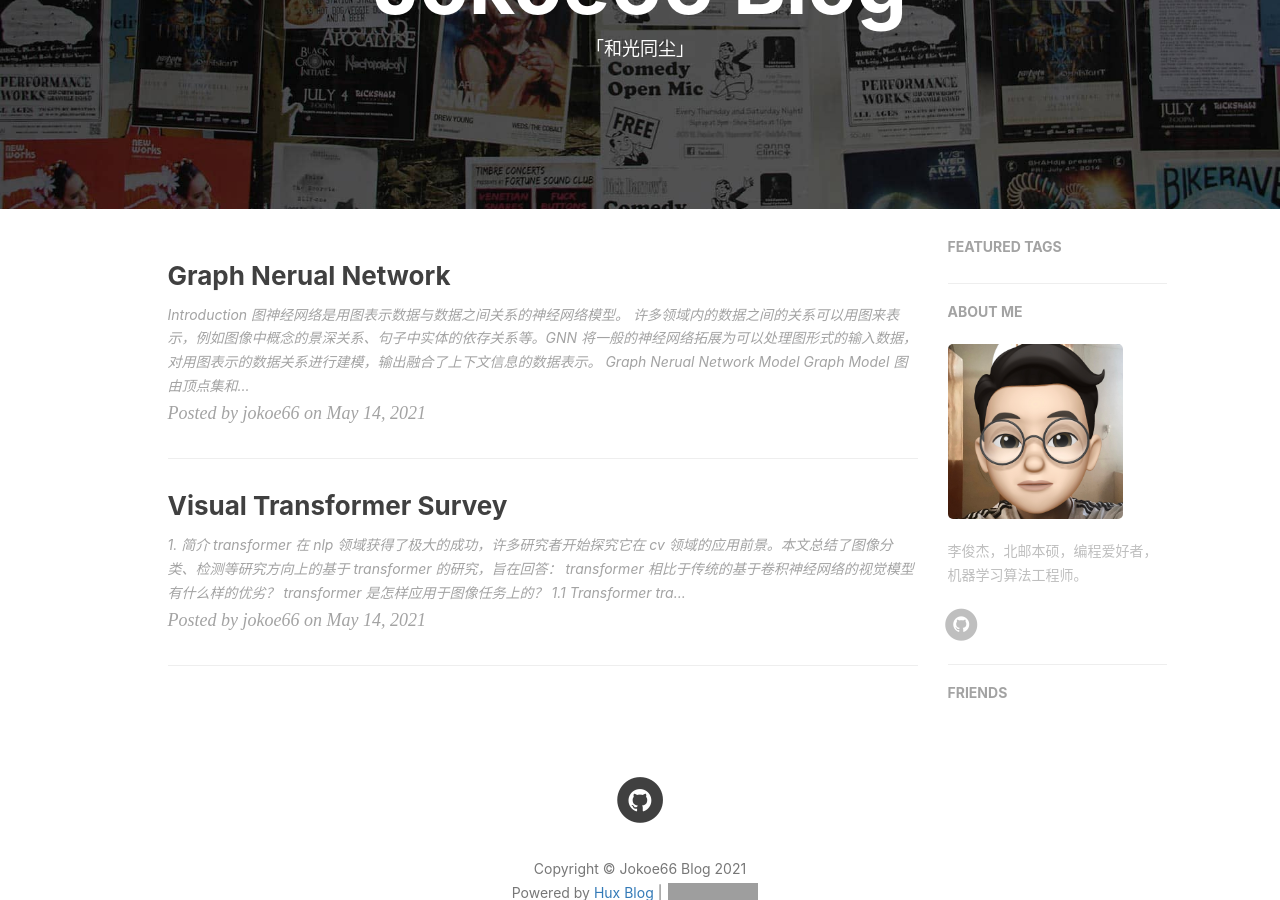
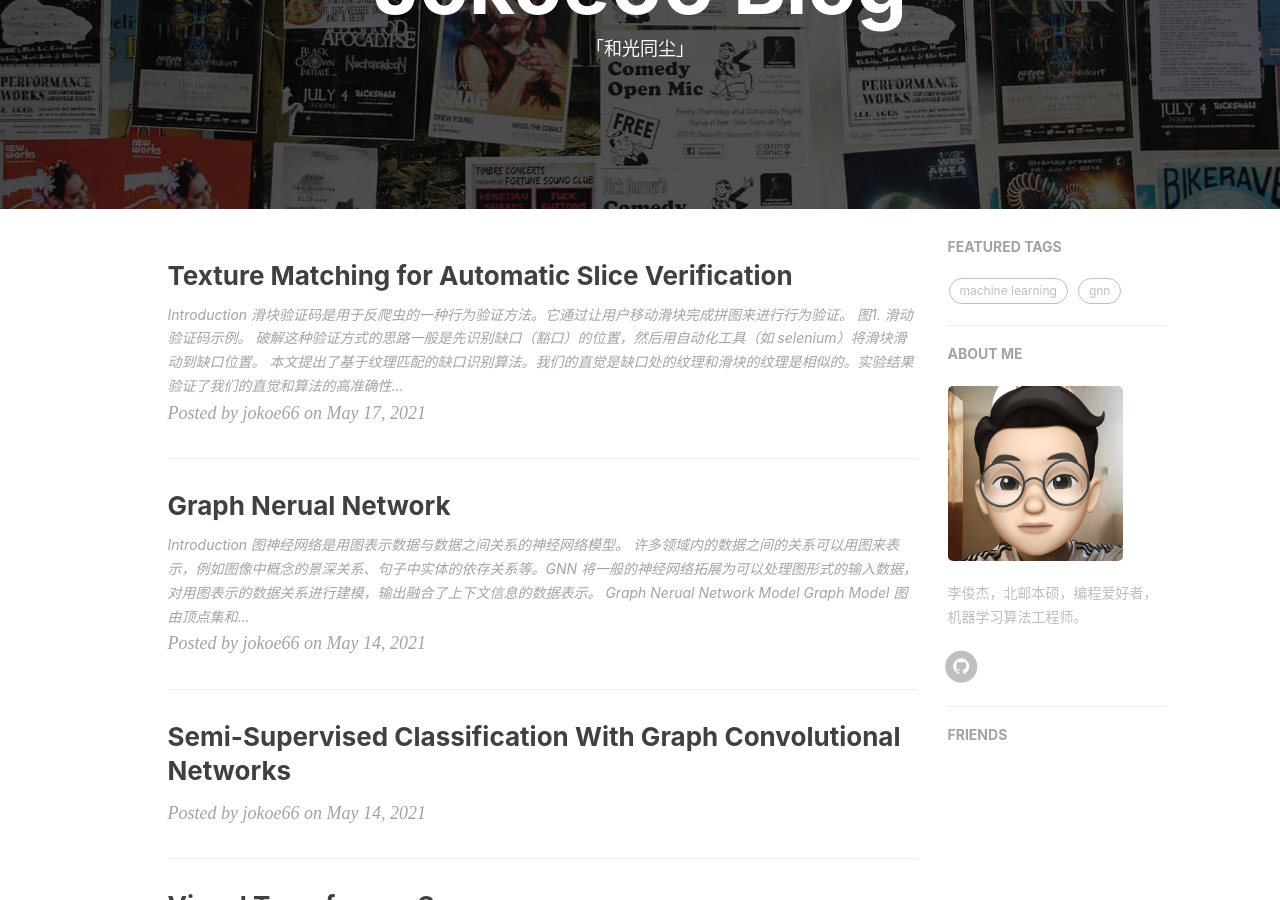
Before and after one commit to Jokoe66/JackLee.github.io, a Jekyll site: the page built from index.html, in a window 1280 px wide and 900 px high, scrolled down 209 px. Built offline with Jekyll 4.4.1, drawn with Linux system fonts in a browser that asks for light colours; nearby versions of some CDN libraries; the list of posts is cut into pages by our own code; comment, search, counter and statistics services are not loaded; grey boxes are pictures that could not be loaded.

Commit message:
* update gcn. * add slice verification. * update favicon.

````diff
--- /dev/null
+++ b/_posts/CV/slice_verification/2021-05-17-Texture Matching for Automatic Slice Verification.md
@@ -0,0 +1,112 @@
+---
+layout: post
+title: "Texture Matching for Automatic Slice Verification"
+author: "jokoe66"
+header-style: text
+tags:
+  - image processing
+---
+
+### Introduction
+
+滑块验证码是用于反爬虫的一种行为验证方法。它通过让用户移动滑块完成拼图来进行行为验证。
+
+<img src="/img/in-post/CV/slice_verification/example.png" width=250px>
+
+<center>图1. 滑动验证码示例。</center>
+
+破解这种验证方式的思路一般是先识别缺口（豁口）的位置，然后用自动化工具（如 selenium）将滑块滑动到缺口位置。
+
+本文提出了基于纹理匹配的缺口识别算法。我们的直觉是缺口处的纹理和滑块的纹理是相似的。实验结果验证了我们的直觉和算法的高准确性和鲁棒性。
+
+![method_example.png](/img/in-post/CV/slice_verification/method_example.png)
+
+<center>图2. 基于纹理匹配的缺口识别算法。</center>
+
+### Texture Matching
+
+对于输入的滑块图像和带缺口的背景图像，我们在背景图像上搜索与滑块图像的纹理最相似的区域位置。首先提取滑块和带缺口背景图的边缘纹理特征，然后在背景纹理图的每个位置上进行局部纹理与滑块纹理的相关度计算，最后取相关度最高的位置作为最匹配位置。
+
+纹理特征使用经典的 Canny 边缘描述子来提取。
+
+相关度为归一化的相关度系数，可以看作展平后的一维图像向量的余弦相似度，计算公式如下：
+
+![ccoeff_normed.png](/img/in-post/CV/slice_verification/ccoeff_normed.png)
+
+其中 T' 为去均值的滑块纹理图像矩阵， I' 为去均值的背景纹理图像矩阵
+
+![ccoeff_normed_appendix.png](/img/in-post/CV/slice_verification/ccoeff_normed_appendix.png)
+
+代码实现如下
+
+```python
+import cv2
+
+def detect_fade(bg_with_fade, slice_block):
+    """ 缺口检测算法
+
+    Args:
+        bg_with_fade(numpy.ndarray): 带缺口的背景图 (h, w, 3)
+        slice_block(numpy.ndarray): 滑块图 (h', w', 3)
+    Return:
+        tuple: 缺口边框 (top, left, bottom, right)
+    """
+    # Edge detection
+    img = cv2.Canny(bg_with_fade, 100, 200)
+    template = cv2.Canny(slice_block, 100, 200)
+    w, h = template.shape[::-1]
+    # Apply template Matching
+    res = cv2.matchTemplate(img, template, cv2.TM_CCOEFF_NORMED)
+    # Find most matched position
+    min_val, max_val, min_loc, max_loc = cv2.minMaxLoc(res)
+    top_left = max_loc
+    bottom_right = (top_left[0] + w, top_left[1] + h)
+    return top_left + bottom_right
+```
+
+### Results
+
+#### Dataset
+
+验证码图像数据从”极验验证码“官网爬取，每个样本是由滑块图和带缺口的背景图构成的二元组。
+
+<div align=center>
+  <div style="display:inline-block">
+    <img src="/img/in-post/CV/slice_verification/slice_block.png" width=150px>
+    <center> 图3.(a) 滑块图示例。</center>
+  </div>
+  <div style="display:inline-block">
+    <img src="/img/in-post/CV/slice_verification/bg_with_fade.png" width=150px>
+    <center> 图3.(b) 背景图示例。</center>
+  </div>
+</div>
+
+#### Accuracy
+
+![demo1.png](/img/in-post/CV/slice_verification/demo1.png)
+
+![demo2.png](/img/in-post/CV/slice_verification/demo2.png)
+
+![demo3.png](/img/in-post/CV/slice_verification/demo3.png)
+
+![demo4.png](/img/in-post/CV/slice_verification/demo4.png)
+
+![demo5.png](/img/in-post/CV/slice_verification/demo5.png)
+
+![demo6.png](/img/in-post/CV/slice_verification/demo6.png)
+
+![demo7.png](/img/in-post/CV/slice_verification/demo7.png)
+
+![demo8.png](/img/in-post/CV/slice_verification/demo8.png)
+
+![demo9.png](/img/in-post/CV/slice_verification/demo9.png)
+
+####  Speed
+
+|      CPU       | resolution | fps  |
+| :------------: | :--------: | :--: |
+| Intel i5 8665u | 260 x 160  | 515  |
+
+### Conclusion
+
+本文提出了基于纹理匹配的滑块验证码缺口识别算法，该算法在背景图上搜索与滑块纹理相似的区域。从实验结果来看，该算法不仅准确率高而且速度快。
--- a/_posts/GNN/Graph Convolutional Networks.md
+++ b/_posts/GNN/2021-05-14-Graph Convolutional Networks.md
@@ -4,5 +4,7 @@ title: "Semi-Supervised Classification With Graph Convolutional Networks"
 author: "jokoe66"
 header-style: text
 tags:
-  - test
+  - machine learning
+  - gnn
+  - gcn
 ---
````
Also changed, not shown: img/favicon.ico, img/in-post/CV/slice_verification/bg_with_fade.png (added), img/in-post/CV/slice_verification/ccoeff_normed.png (added), img/in-post/CV/slice_verification/ccoeff_normed_appendix.png (added), img/in-post/CV/slice_verification/demo1.png (added), img/in-post/CV/slice_verification/demo2.png (added), img/in-post/CV/slice_verification/demo3.png (added), img/in-post/CV/slice_verification/demo4.png (added), img/in-post/CV/slice_verification/demo5.png (added), img/in-post/CV/slice_verification/demo6.png (added), img/in-post/CV/slice_verification/demo7.png (added), img/in-post/CV/slice_verification/demo8.png (added), img/in-post/CV/slice_verification/demo9.png (added), img/in-post/CV/slice_verification/example.png (added), 2 more files.
